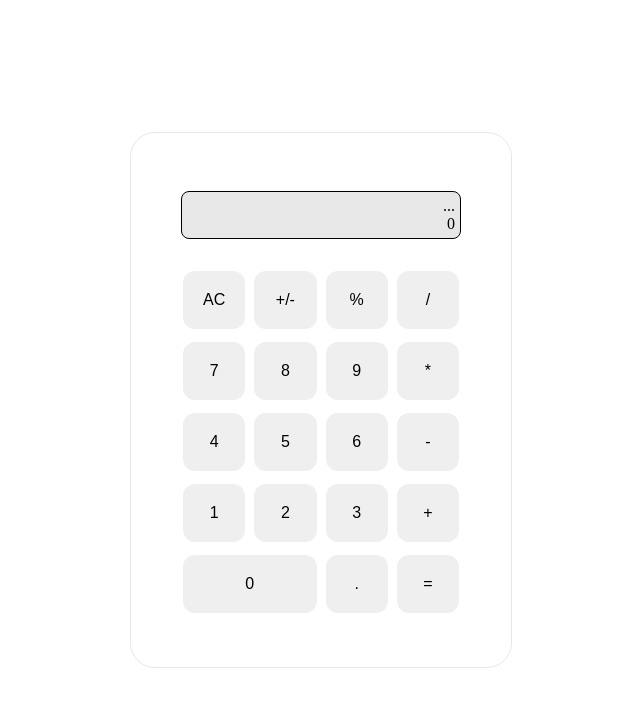
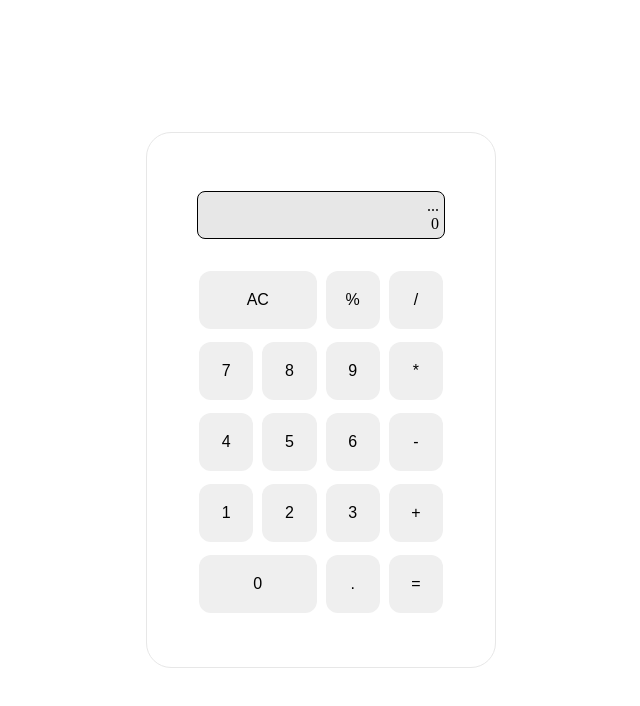
Before and after one commit to blin4504/Calculator, a plain HTML site: page index.html in a window 1280 px wide. Shown: the whole page, without its empty margins (319-959 px from the left). Drawn offline with Linux system fonts and the light colour scheme.

Commit message:
calculator complete

```diff
--- a/index.html
+++ b/index.html
@@ -8,15 +8,13 @@
     <link rel="stylesheet" href="style.css">
 </head>
 <body>
-
     <main>
         <div class="screen">
             <div class="full-operation">...</div>
             <div class="current-input">0</div>
         </div>
         <div class="keys">
-            <button data-attr="clear" class="clear">AC</button>
-            <button data-attr="sign" class="sign">+/-</button>
+            <button data-attr="clear" class="clear span-two">AC</button>
             <button data-attr="percent" class="percent">%</button>
             <button data-attr="operator" class="divide">/</button>
             <button data-attr="number">7</button>
@@ -31,12 +29,11 @@
             <button data-attr="number">2</button>
             <button data-attr="number">3</button>
             <button data-attr="operator" class="add">+</button>
-            <button class="num-0" data-attr="number">0</button>
+            <button class="span-two" data-attr="number">0</button>
             <button data-attr="number" class="decimal">.</button>
             <button data-attr="operator" class="calculate">=</button>
         </div>
     </main>
-
     <script src="index.js"></script>
 </body>
 </html>
--- a/style.css
+++ b/style.css
@@ -26,7 +26,7 @@ main .keys{
     grid-gap: 5px;
 }
 
-.num-0 {
+.span-two {
     grid-column: 1 / span 2;
 }
 
```
